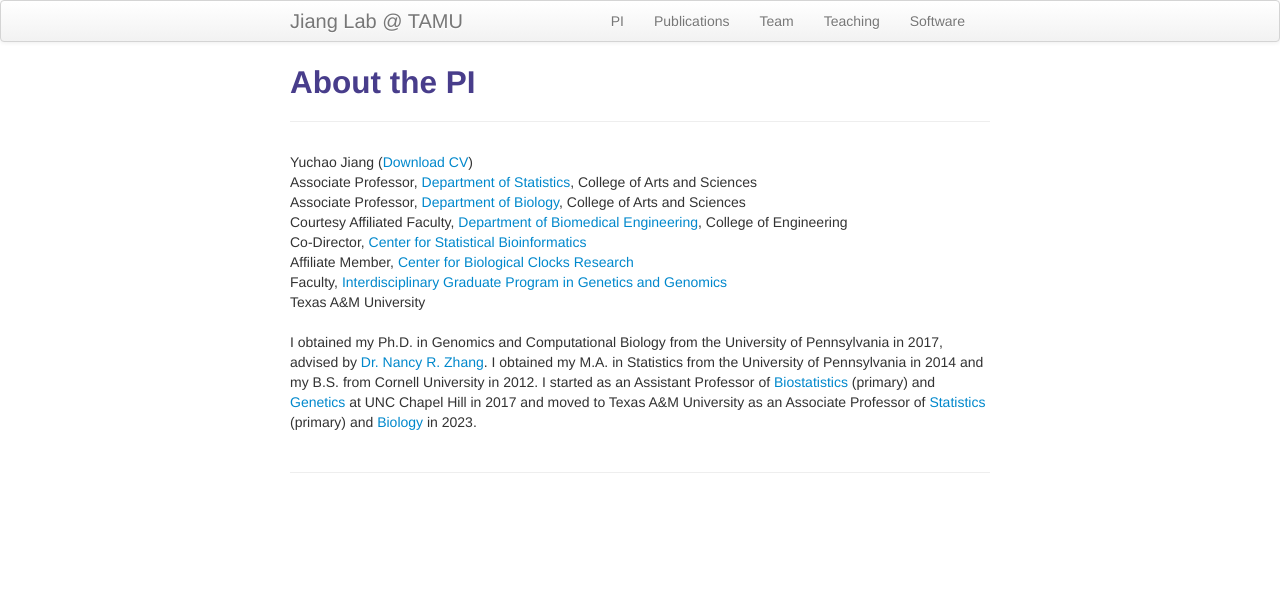
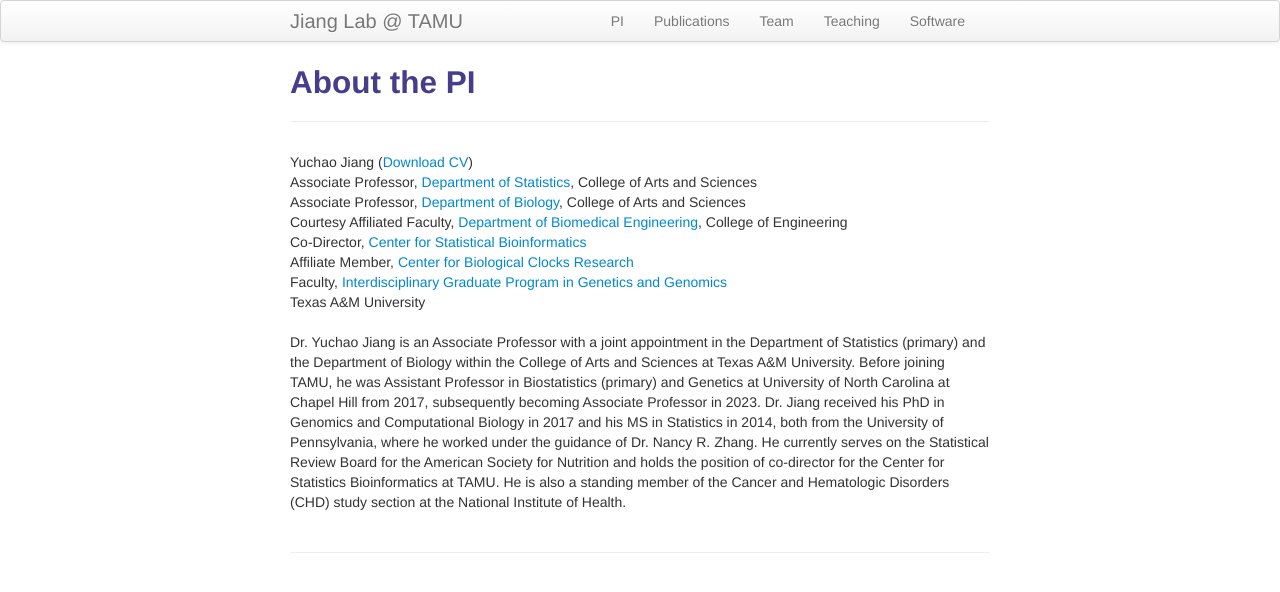
Before and after one commit to yuchaojiang/yuchaojiang.github.io, a Jekyll site: the page built from pages/PI.md, in a window 1280 px wide. Shown: the top 592 px of the page. Built offline with Jekyll 4.4.1, drawn with Linux system fonts in a browser that asks for light colours.

Commit message:
Update PI.md

```diff
--- a/pages/PI.md
+++ b/pages/PI.md
@@ -17,4 +17,4 @@ description: PI Info
     </div>
 </div>
 
-I obtained my Ph.D. in Genomics and Computational Biology from the University of Pennsylvania in 2017, advised by [Dr. Nancy R. Zhang](https://statistics.wharton.upenn.edu/profile/nzh/). I obtained my M.A. in Statistics from the University of Pennsylvania in 2014 and my B.S. from Cornell University in 2012. I started as an Assistant Professor of <a href="https://sph.unc.edu/bios/biostatistics/">Biostatistics</a> (primary) and <a href="https://www.med.unc.edu/genetics/">Genetics</a> at UNC Chapel Hill in 2017 and moved to Texas A&M University as an Associate Professor of <a href="https://stat.tamu.edu/">Statistics</a> (primary) and <a href="https://www.bio.tamu.edu/">Biology</a> in 2023.
+Dr. Yuchao Jiang is an Associate Professor with a joint appointment in the Department of Statistics (primary) and the Department of Biology within the College of Arts and Sciences at Texas A&M University. Before joining TAMU, he was Assistant Professor in Biostatistics (primary) and Genetics at University of North Carolina at Chapel Hill from 2017, subsequently becoming Associate Professor in 2023. Dr. Jiang received his PhD in Genomics and Computational Biology in 2017 and his MS in Statistics in 2014, both from the University of Pennsylvania, where he worked under the guidance of Dr. Nancy R. Zhang. He currently serves on the Statistical Review Board for the American Society for Nutrition and holds the position of co-director for the Center for Statistics Bioinformatics at TAMU. He is also a standing member of the Cancer and Hematologic Disorders (CHD) study section at the National Institute of Health.
```
